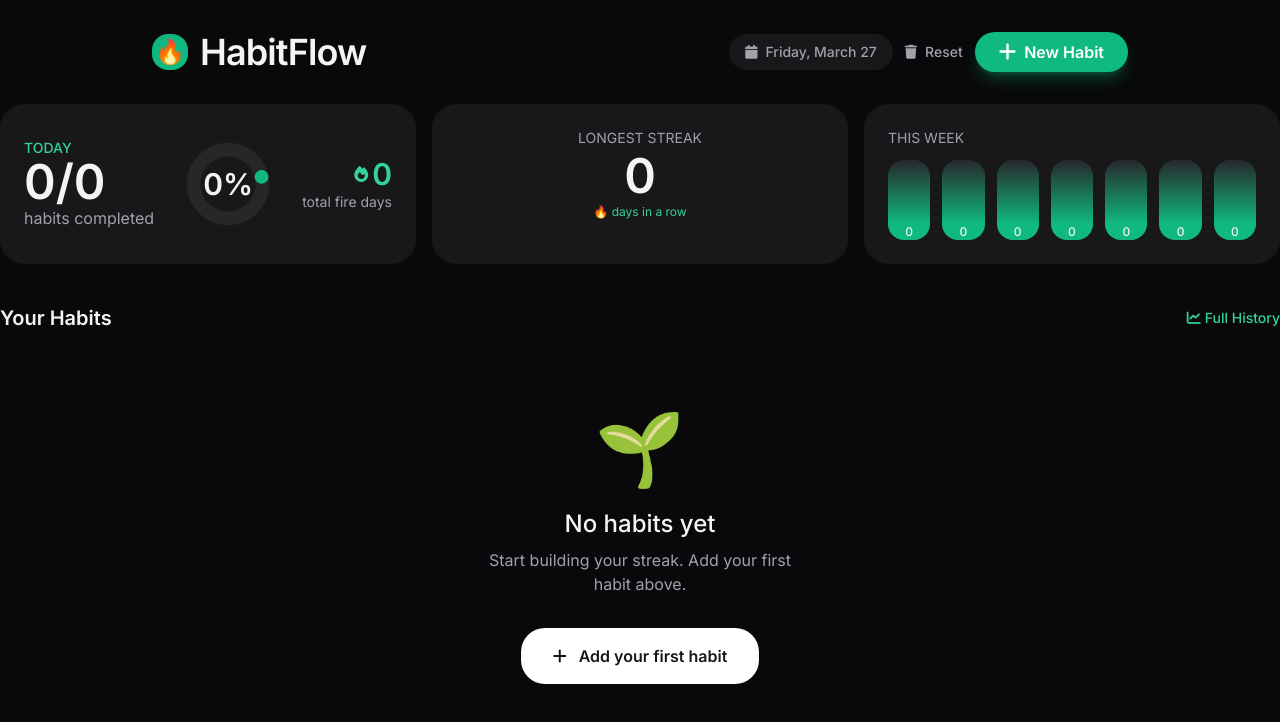
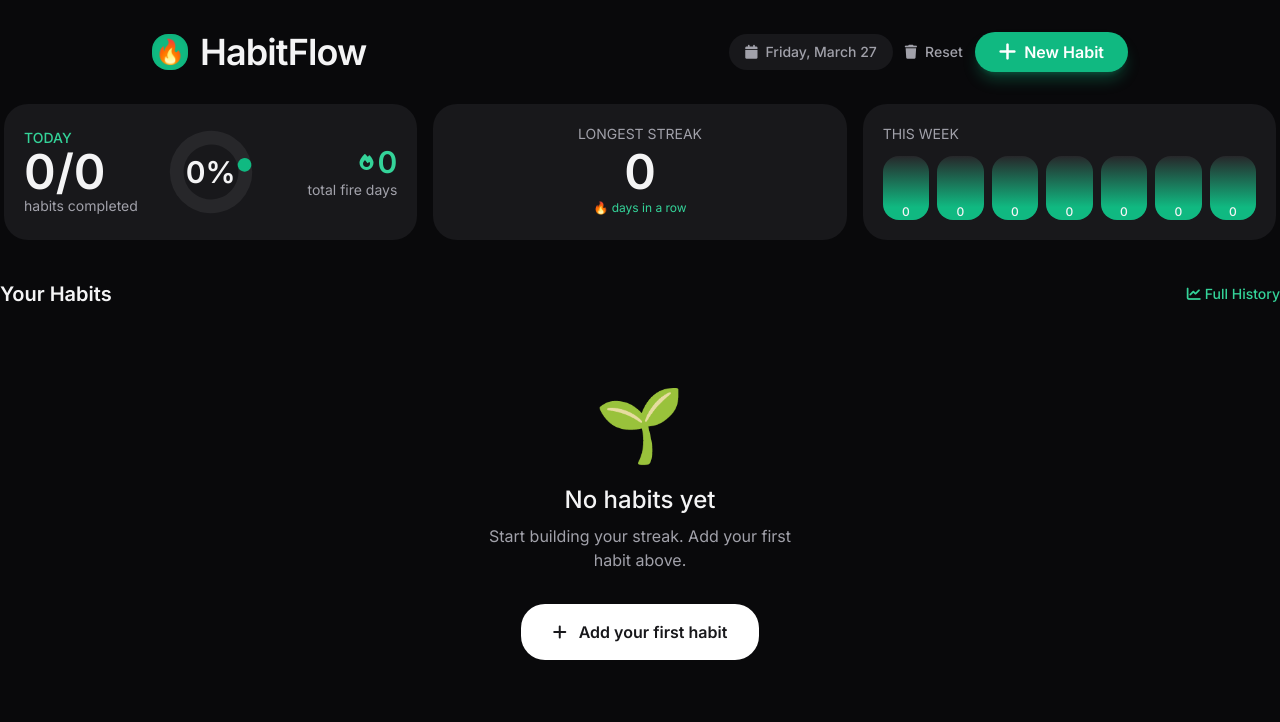
Before and after one commit to PinkTreeCoffee/habittracker, a plain HTML site: page index.html in a window 1280 px wide. Drawn offline with nearby package versions, Linux system fonts and the light colour scheme.

Commit message:
Update index.html

```diff
--- a/index.html
+++ b/index.html
@@ -112,9 +112,9 @@
         </div>
     </div>
 
-        <!-- STATS BAR -->
-        <div class="grid grid-cols-3 gap-4 mb-10" id="stats">
-            <!-- Populated by JS -->
+        <!-- STATS BAR - FIXED FOR MOBILE -->
+        <div class="grid grid-cols-1 sm:grid-cols-3 gap-4 mb-10 px-1" id="stats">
+            <!-- Populated by JS - this is just the container -->
         </div>
 
         <!-- HABITS LIST -->
@@ -304,7 +304,7 @@
             localStorage.setItem('habits', JSON.stringify(habits));
         }
 
-        function renderStats() {
+               function renderStats() {
             const today = getToday();
             let completedToday = 0, totalDueToday = 0;
             habits.forEach(h => {
@@ -316,22 +316,23 @@
             const percentage = totalDueToday > 0 ? Math.round((completedToday / totalDueToday) * 100) : 0;
 
             const statsHTML = `
-                <div class="bg-zinc-900 rounded-3xl p-6 flex items-center justify-between">
-                    <div>
+                <div class="bg-zinc-900 rounded-3xl p-5 flex flex-col sm:flex-row items-center justify-between">
+                    <div class="flex-1 mb-4 sm:mb-0">
                         <div class="text-emerald-400 text-sm font-medium">TODAY</div>
                         <div class="text-5xl font-semibold">${completedToday}/${totalDueToday}</div>
-                        <div class="text-zinc-400">habits completed</div>
+                        <div class="text-zinc-400 text-sm">habits completed</div>
                     </div>
-                    <div class="relative w-24 h-24 flex items-center justify-center">
-                        <svg class="w-24 h-24 -rotate-12" viewBox="0 0 42 42">
+                    <div class="relative w-20 h-20 sm:w-24 sm:h-24 flex items-center justify-center mx-auto sm:mx-0">
+                        <svg class="w-20 h-20 sm:w-24 sm:h-24 -rotate-12" viewBox="0 0 42 42">
                             <circle cx="21" cy="21" r="15" fill="none" stroke="#27272a" stroke-width="6"></circle>
-                            <circle cx="21" cy="21" r="15" fill="none" stroke="#10b981" stroke-width="6" stroke-dasharray="${percentage} 100" stroke-linecap="round"></circle>
+                            <circle cx="21" cy="21" r="15" fill="none" stroke="#10b981"
+                                    stroke-width="6" stroke-dasharray="${percentage} 100" stroke-linecap="round"></circle>
                         </svg>
                         <div class="absolute text-center">
                             <div class="text-3xl font-semibold">${percentage}%</div>
                         </div>
                     </div>
-                    <div class="text-right">
+                    <div class="text-right flex-1">
                         <div class="flex items-center justify-end gap-x-1 text-emerald-400">
                             <i class="fa-solid fa-fire"></i>
                             <span class="font-semibold text-3xl">${habits.reduce((sum, h) => sum + calculateStreak(h), 0)}</span>
@@ -340,18 +341,18 @@
                     </div>
                 </div>
 
-                <div class="bg-zinc-900 rounded-3xl p-6 text-center">
+                <div class="bg-zinc-900 rounded-3xl p-5 text-center">
                     <div class="text-zinc-400 text-sm mb-1">LONGEST STREAK</div>
                     <div class="text-5xl font-semibold">${Math.max(...habits.map(h => calculateStreak(h)), 0)}</div>
                     <div class="text-emerald-400 text-xs mt-1">🔥 days in a row</div>
                 </div>
 
-                <div class="bg-zinc-900 rounded-3xl p-6">
+                <div class="bg-zinc-900 rounded-3xl p-5">
                     <div class="text-zinc-400 text-sm mb-3">THIS WEEK</div>
-                    <div class="flex gap-x-3">
+                    <div class="flex gap-x-2">
                         ${getLastNDays(7).map(date => {
                             const count = habits.filter(h => isDueToday(h) && isCompleted(h, date)).length;
-                            return `<div class="flex-1 h-20 rounded-2xl flex items-end justify-center text-xs font-medium" style="background: linear-gradient(to top, #10b981 ${count > 0 ? '100%' : '20%'}, #27272a 100%)">${count}</div>`;
+                            return `<div class="flex-1 h-16 rounded-2xl flex items-end justify-center text-xs font-medium" style="background: linear-gradient(to top, #10b981 ${count > 0 ? '100%' : '20%'}, #27272a 100%)">${count}</div>`;
                         }).join('')}
                     </div>
                 </div>
```
